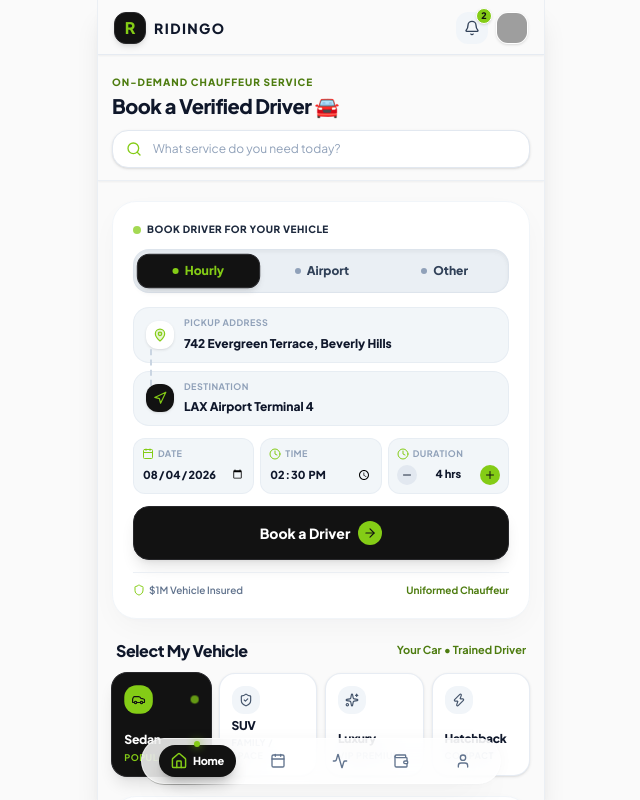
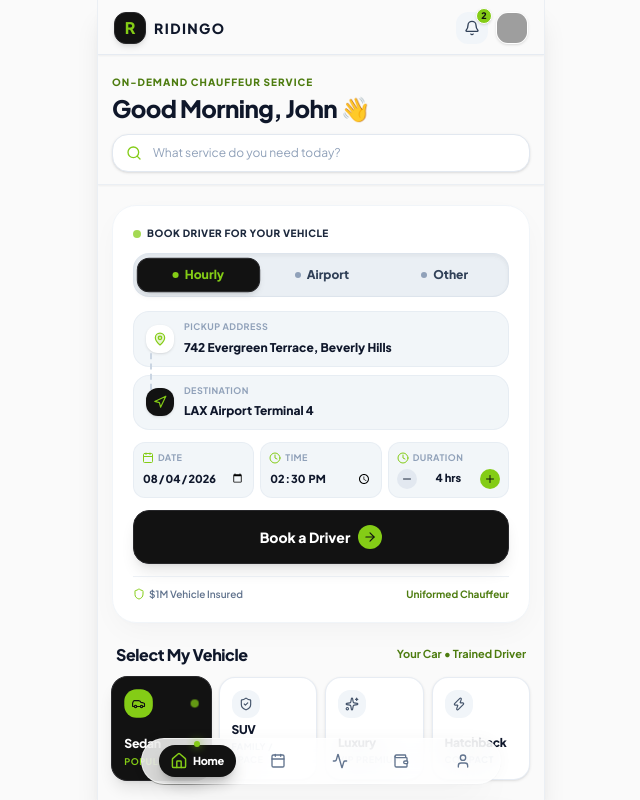
Before and after one commit to ANURAGKM4588/Ridingo-Mobile-App, a React (Vite) app: page / in a window 1280 px wide. Shown: the whole page, without its empty margins (319-959 px from the left). Built offline with nearby package versions, Linux system fonts and the light colour scheme; grey boxes are pictures that could not be loaded.

Commit message:
Restore original Good Morning, John greeting while keeping section fixed sticky

```diff
--- a/src/views/HomeView.tsx
+++ b/src/views/HomeView.tsx
@@ -32,8 +32,8 @@ export const HomeView: React.FC<HomeViewProps> = ({
           <span className="text-[10px] font-extrabold uppercase tracking-widest text-[#4D7C0F] block">
             On-Demand Chauffeur Service
           </span>
-          <h1 className="text-lg sm:text-xl font-black text-[#0F172A] tracking-tight truncate mt-0.5">
-            Book a Verified Driver 🚘
+          <h1 className="text-xl sm:text-2xl font-black text-[#0F172A] tracking-tight truncate mt-0.5">
+            Good Morning, John 👋
           </h1>
         </div>
 
```
